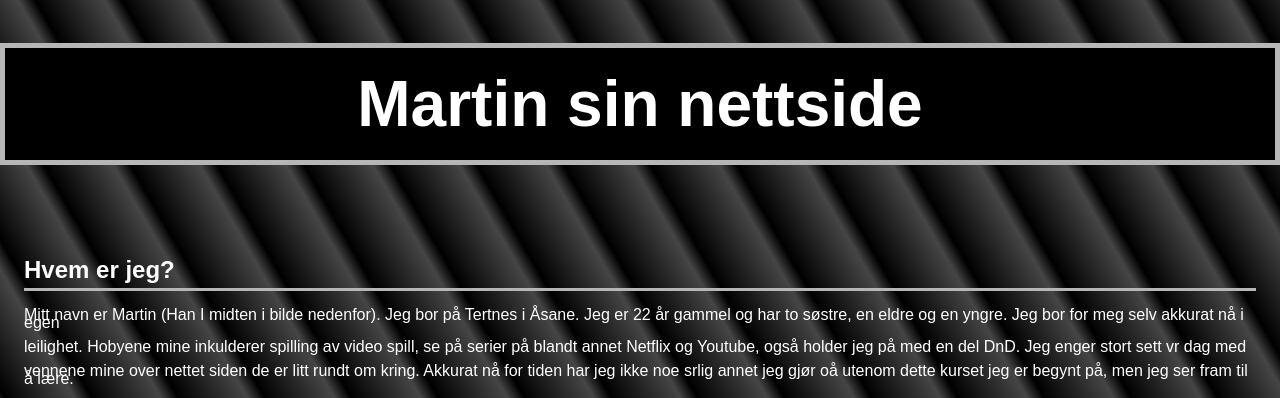
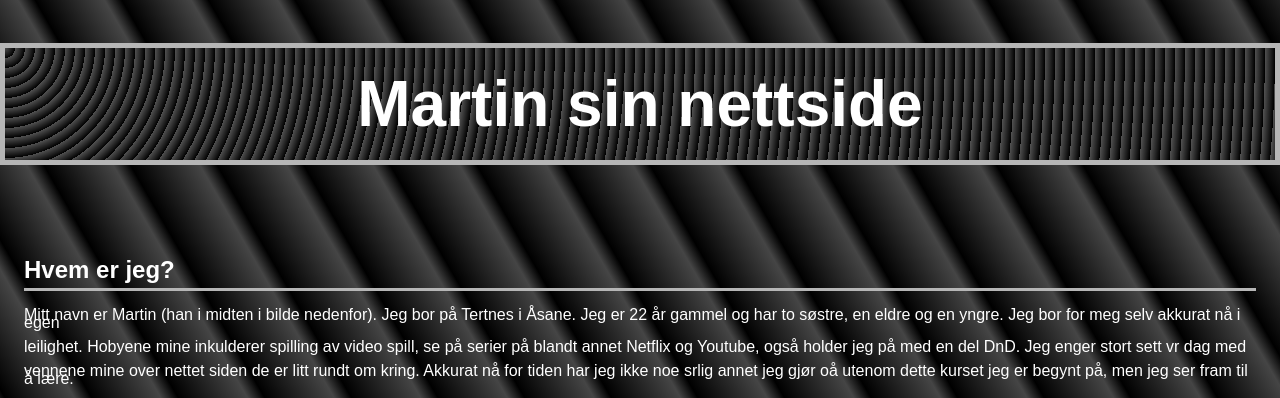
Before and after one commit to Martin-koder1/Kurs-Oppgave-1, a website: page index.html in a window 1280 px wide. Shown: the top 398 px of the page. Drawn offline with Linux system fonts and the light colour scheme.

Commit message:
added background heading

```diff
--- a/index.html
+++ b/index.html
@@ -16,7 +16,7 @@
     </header>
     <main>
       <h2>Hvem er jeg?</h2>
-      <p>Mitt navn er Martin (Han I midten i bilde nedenfor). Jeg bor på Tertnes i Åsane. Jeg er 22 år gammel og har to søstre, en eldre og en yngre. Jeg bor for meg selv akkurat nå i egen</p>
+      <p>Mitt navn er Martin (han i midten i bilde nedenfor). Jeg bor på Tertnes i Åsane. Jeg er 22 år gammel og har to søstre, en eldre og en yngre. Jeg bor for meg selv akkurat nå i egen</p>
       <p>leilighet. Hobyene mine inkulderer spilling av video spill, se på serier på blandt annet Netflix og Youtube, også holder jeg på med en del DnD. Jeg enger stort sett vr dag med</p>
       <p>vennene mine over nettet siden de er litt rundt om kring. Akkurat nå for tiden har jeg ikke noe srlig annet jeg gjør oå utenom dette kurset jeg er begynt på, men jeg ser fram til å lære.</p>
       <h3>e</h3>
--- a/styles.css
+++ b/styles.css
@@ -49,6 +49,7 @@ h1 {
   text-align: center;
   line-height: 1;
   padding: 1.5rem;
+  background-image:  repeating-radial-gradient( circle at 0 0, transparent 0, #000000 10px ), repeating-linear-gradient( #505050, #505050 );
 }
 p {
   line-height: 0.5;
```
